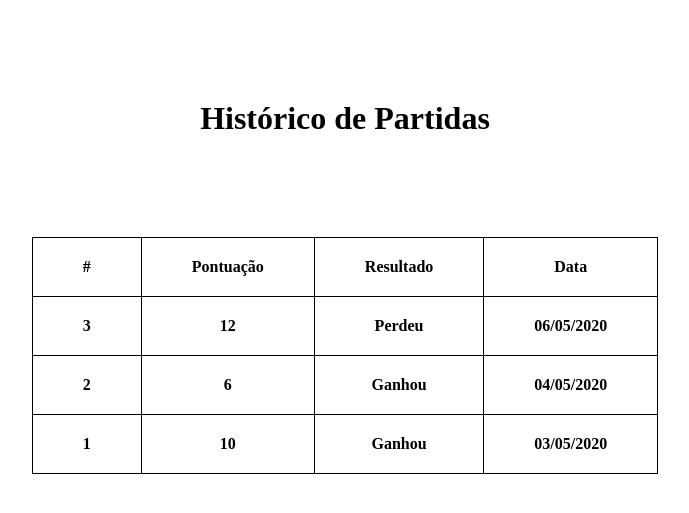
After one commit to cancela99/PSI_PWS_PL2_AfonsoCancela2190751_DavidSilverio2190730_TiagoLopes2190735, a PHP site: the page made by App/weblogicmvc_pws/webapp/view/matches/index.phtml in a window 1280 px wide. The commit adds this page. Shown: the top 513 px of the page, without its empty margins (295-984 px from the left). Run offline with PHP 8.4, Linux system fonts and the light colour scheme; the template is opened without the code that fills it, so the values that code supplies are empty; some libraries are stand-ins or nearby versions.

Commit message:
Criação da página do histórico de partidas, do controlador e da rota da respetiva página

```diff
--- a/App/weblogicmvc_pws/webapp/router.php
+++ b/App/weblogicmvc_pws/webapp/router.php
@@ -19,7 +19,7 @@ Router::get('home/start',	'HomeController/start');
 
 Router::get('rules/index', 'RulesController/index');
 Router::get('backoffice/index', 'BackofficeController/index');
-
+Router::get('matches/index', 'MatchesController/index');
 
 
 
--- a/App/weblogicmvc_pws/webapp/view/backoffice/index.phtml
+++ b/App/weblogicmvc_pws/webapp/view/backoffice/index.phtml
@@ -11,12 +11,11 @@
         border-collapse: collapse;
         padding: 5px;
     }
-
 </style>
 
 <body>
 <h1 style="text-align: center">Backoffice</h1>
-<div style="max-width: 960px;margin: auto;margin-top: 150px">
+<div style="max-width: 960px; margin: auto; margin-top: 150px">
 
     <div style="text-align: center">
         Pesquisar: <input type="text">
--- /dev/null
+++ b/App/weblogicmvc_pws/webapp/view/matches/index.phtml
@@ -0,0 +1,53 @@
+<!DOCTYPE html>
+<html lang="en">
+<head>
+    <meta charset="UTF-8">
+    <title>Histórico de Partidas</title>
+</head>
+
+<style>
+    table, th, td {
+        border: 1px solid black;
+        border-collapse: collapse;
+        padding-left: 50px;
+        padding-right: 50px;
+        padding-top: 20px;
+        padding-bottom: 20px;
+
+    }
+</style>
+
+<body>
+<h1 style="text-align: center; margin-top: 100px">Histórico de Partidas</h1>
+
+<div style="max-width: 960px; margin: auto; margin-top: 100px">
+    <table style="margin: auto">
+        <tr>
+            <th>#</th>
+            <th>Pontuação</th>
+            <th>Resultado</th>
+            <th>Data</th>
+        </tr>
+        <tr>
+            <th>3</th>
+            <th>12</th>
+            <th>Perdeu</th>
+            <th>06/05/2020</th>
+        </tr>
+        <tr>
+            <th>2</th>
+            <th>6</th>
+            <th>Ganhou</th>
+            <th>04/05/2020</th>
+        </tr>
+        <tr>
+            <th>1</th>
+            <th>10</th>
+            <th>Ganhou</th>
+            <th>03/05/2020</th>
+        </tr>
+    </table>
+</div>
+
+</body>
+</html>
```
Also changed, not shown: App/weblogicmvc_pws/webapp/controller/MatchesController.php (added, +13 -0 lines).
